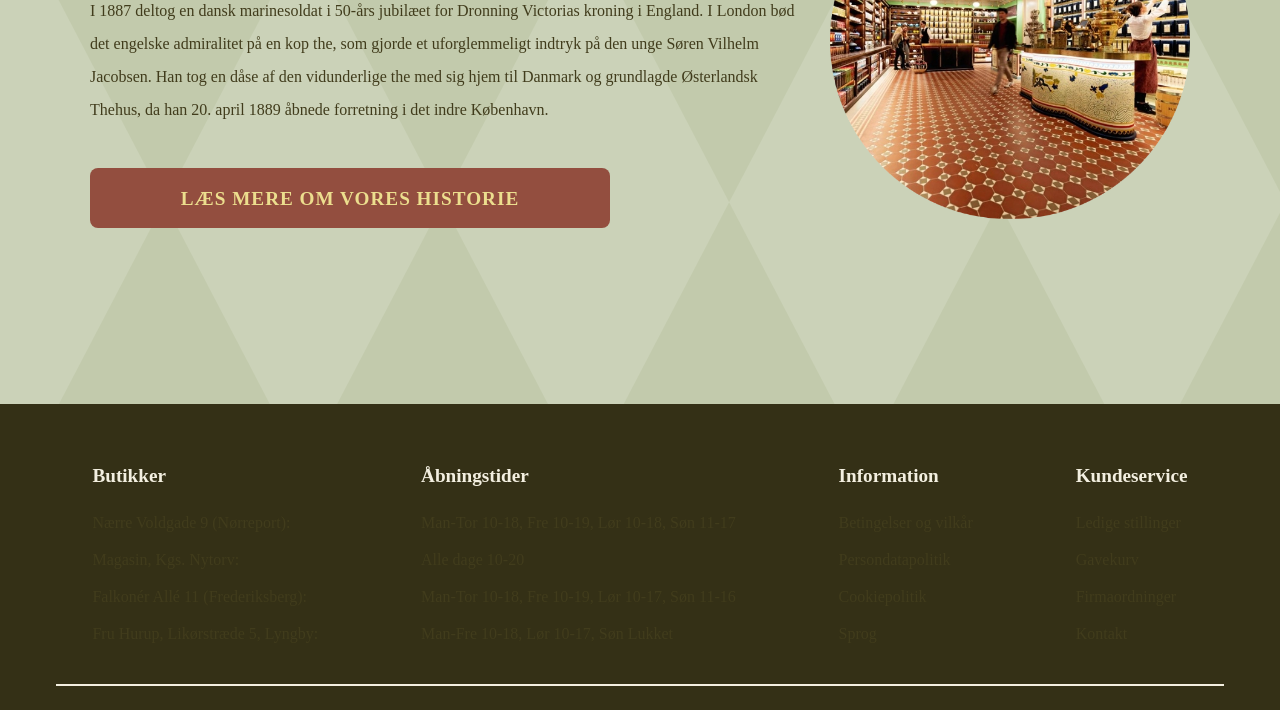
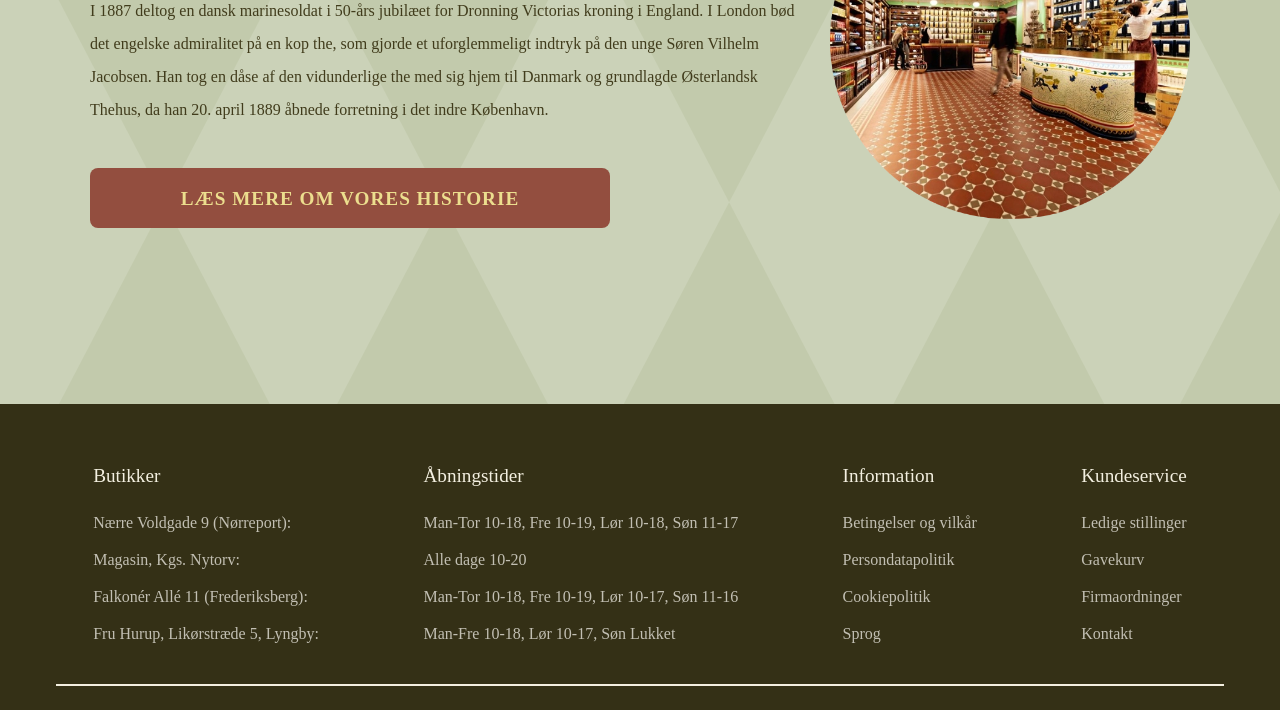
Before and after one commit to loui718d/osterlandsk_ny, an Astro site: page / in a window 1280 px wide. Shown: the part 3833-4543 px from the top of the page. Built offline with nearby package versions, Linux system fonts and the light colour scheme; Astro itself is replaced by a stand-in of ours; a web font is replaced by a local one.

Commit message:
farve footer

```diff
--- a/src/components/Footer.astro
+++ b/src/components/Footer.astro
@@ -6,32 +6,32 @@ import "../styles/global.css";
   <div class="footer_baggrund">
     <div class="footer_grid">
       <div>
-        <h5>Butikker</h5>
-        <p id="" class="body1">Nærre Voldgade 9 (Nørreport):</p>
-        <p class="body1">Magasin, Kgs. Nytorv:</p>
-        <p class="body1">Falkonér Allé 11 (Frederiksberg):</p>
-        <p class="body1">Fru Hurup, Likørstræde 5, Lyngby:</p>
+        <h5 class="h5">Butikker</h5>
+        <p class="body">Nærre Voldgade 9 (Nørreport):</p>
+        <p class="body">Magasin, Kgs. Nytorv:</p>
+        <p class="body">Falkonér Allé 11 (Frederiksberg):</p>
+        <p class="body">Fru Hurup, Likørstræde 5, Lyngby:</p>
       </div>
       <div>
-        <h5>Åbningstider</h5>
-        <p class="body1">Man-Tor 10-18, Fre 10-19, Lør 10-18, Søn 11-17</p>
-        <p class="body1">Alle dage 10-20</p>
-        <p class="body1">Man-Tor 10-18, Fre 10-19, Lør 10-17, Søn 11-16</p>
-        <p class="body1">Man-Fre 10-18, Lør 10-17, Søn Lukket</p>
+        <h5 class="h5">Åbningstider</h5>
+        <p class="body">Man-Tor 10-18, Fre 10-19, Lør 10-18, Søn 11-17</p>
+        <p class="body">Alle dage 10-20</p>
+        <p class="body">Man-Tor 10-18, Fre 10-19, Lør 10-17, Søn 11-16</p>
+        <p class="body">Man-Fre 10-18, Lør 10-17, Søn Lukket</p>
       </div>
       <div>
-        <h5>Information</h5>
-        <p class="body1">Betingelser og vilkår</p>
-        <p class="body1">Persondatapolitik</p>
-        <p class="body1">Cookiepolitik</p>
-        <p class="body1">Sprog<img alt="" /></p>
+        <h5 class="h5">Information</h5>
+        <p class="body">Betingelser og vilkår</p>
+        <p class="body">Persondatapolitik</p>
+        <p class="body">Cookiepolitik</p>
+        <p class="body">Sprog<img alt="" /></p>
       </div>
       <div>
-        <h5>Kundeservice</h5>
-        <p class="body1">Ledige stillinger</p>
-        <p class="body1">Gavekurv</p>
-        <p class="body1">Firmaordninger</p>
-        <p class="body1">Kontakt</p>
+        <h5 class="h5">Kundeservice</h5>
+        <p class="body">Ledige stillinger</p>
+        <p class="body">Gavekurv</p>
+        <p class="body">Firmaordninger</p>
+        <p class="body">Kontakt</p>
       </div>
     </div>
 
@@ -65,12 +65,19 @@ import "../styles/global.css";
 </footer>
 
 <style>
-  p {
-    color: var(--color-creme-110);
-  }
-  h5 {
+  .h5 {
+    font-family: "EB Garamond", serif;
+    font-size: var(--font-size-mob-h5);
+    color: var(--color-oliven);
+    line-height: var(--line-height-mob-h4-h5);
     color: var(--color-creme);
     font-weight: 600;
+  }
+  .body {
+    font-family: "EB Garamond", serif;
+    font-size: var(--font-size-mob-body1-label-button);
+    color: var(--color-creme-110);
+    line-height: var(--line-height-mob-body1);
   }
 
   .footer_baggrund {
@@ -104,6 +111,19 @@ import "../styles/global.css";
   }
 
   @media (min-width: 800px) {
+    .h5 {
+      font-family: "EB Garamond", serif;
+      font-size: var(--font-size-web-h5);
+      color: var(--color-creme);
+      line-height: var(--line-height-web-h4-h5);
+      font-weight: var(--font-weight-regular);
+    }
+    .body {
+      font-family: "EB Garamond", serif;
+      font-size: var(--font-size-web-body1-label);
+      color: var(--color-creme-110);
+      line-height: var(--line-height-web-body1);
+    }
     .footer_grid {
       display: flex;
       flex-direction: row;
```
